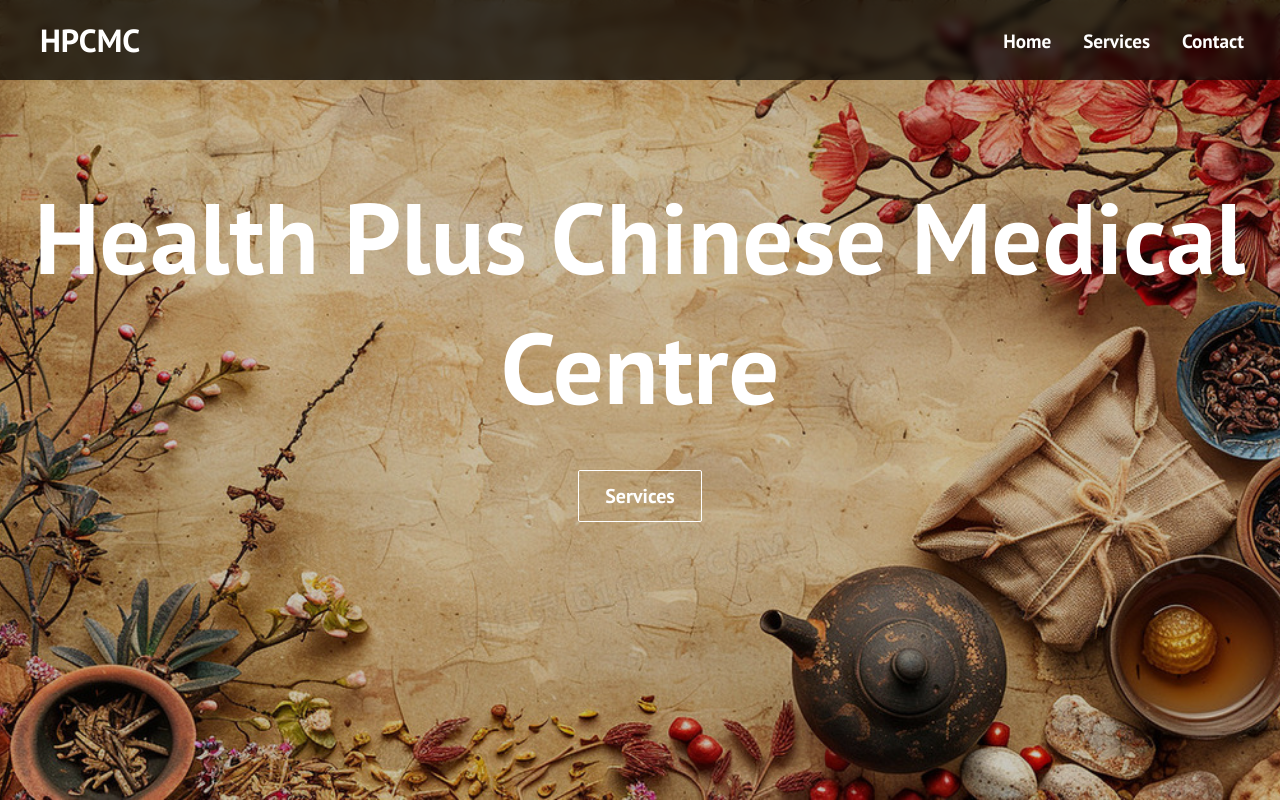
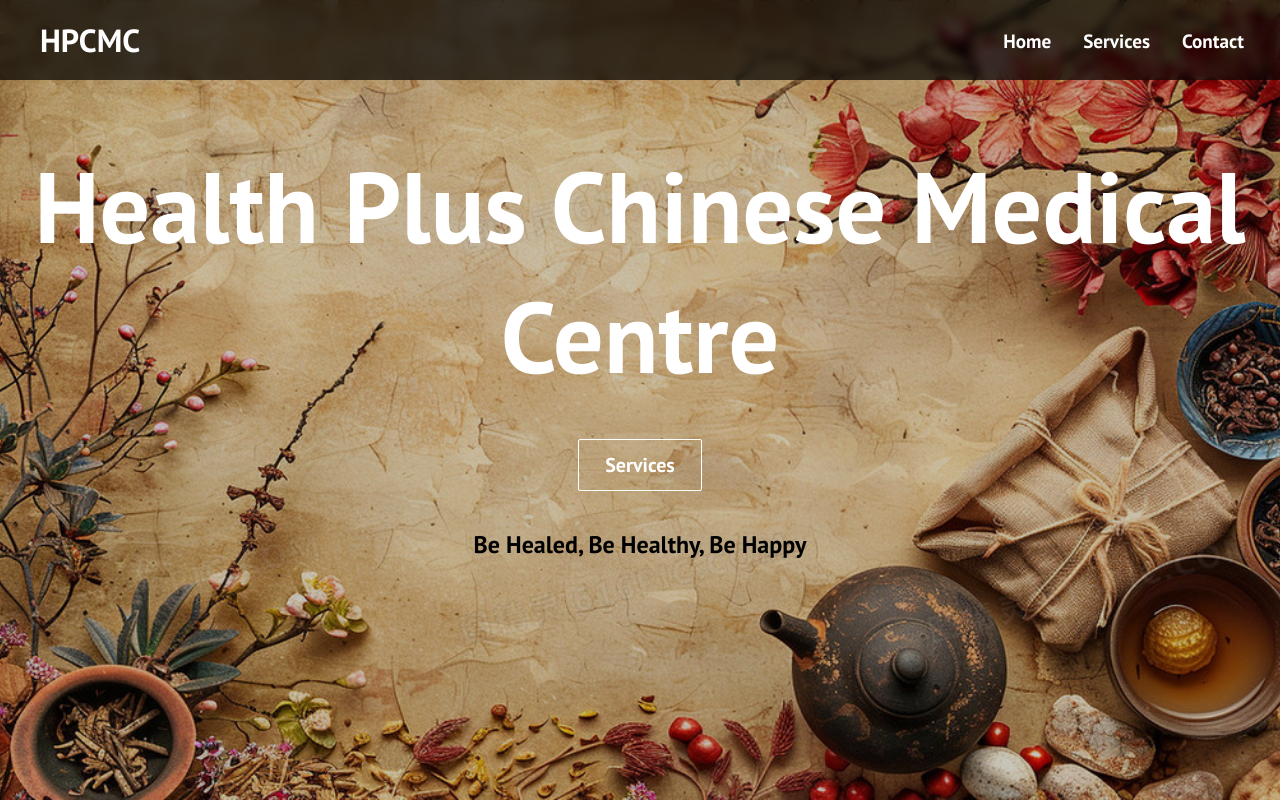
Before and after one commit to JayChuang8/chinese-medical-centre-webapp, a React (Create React App) app: page / in a window 1280 px wide. Shown: the top 802 px of the page. Built offline with nearby package versions, Linux system fonts and the light colour scheme.

Commit message:
Add welcome message

```diff
--- a/src/components/WelcomeSection.css
+++ b/src/components/WelcomeSection.css
@@ -33,7 +33,7 @@ video {
 }
 
 .welcome-btns {
-  margin-top: 32px;
+  margin: 32px 0px;
 }
 
 .welcome-btns .btn {
--- a/src/components/WelcomeSection.tsx
+++ b/src/components/WelcomeSection.tsx
@@ -15,6 +15,7 @@ function WelcomeSection() {
           </Button>
         </Link>
       </div>
+      <h2>Be Healed, Be Healthy, Be Happy</h2>
     </div>
   );
 }
```
